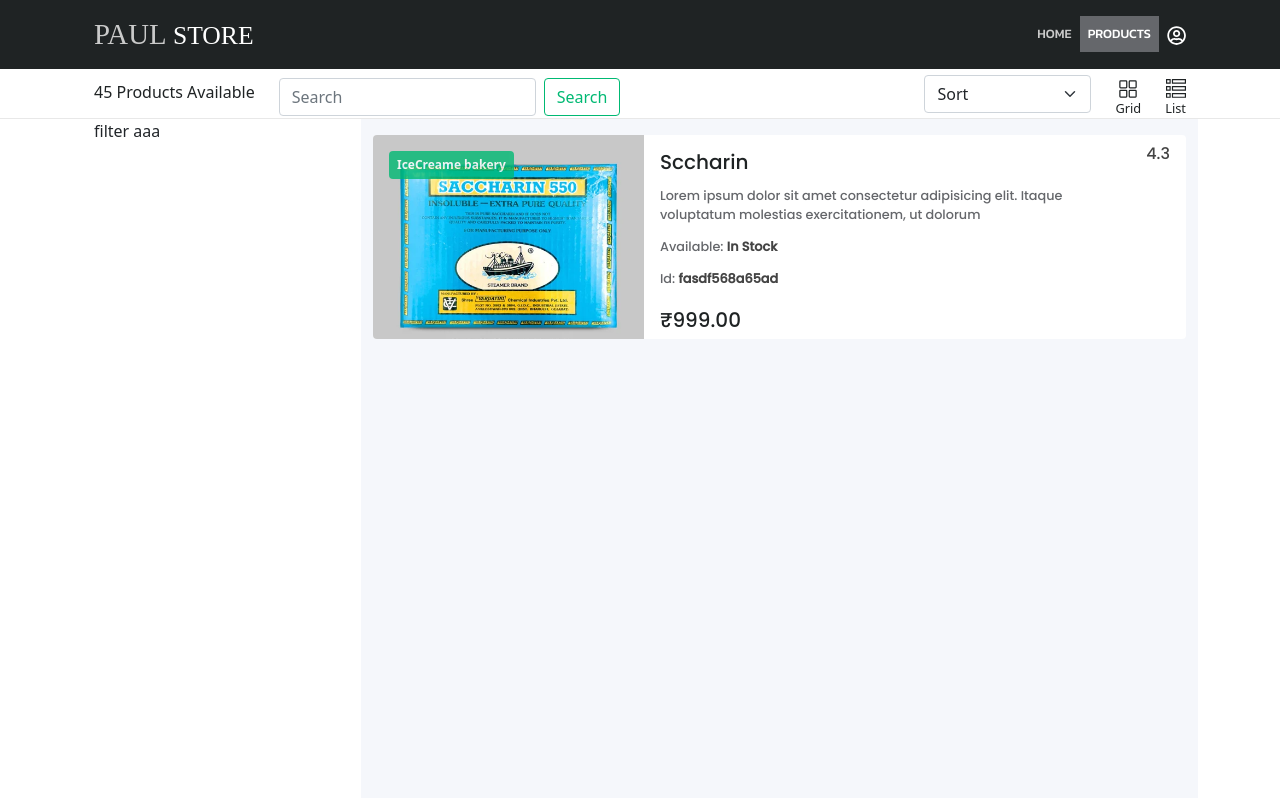
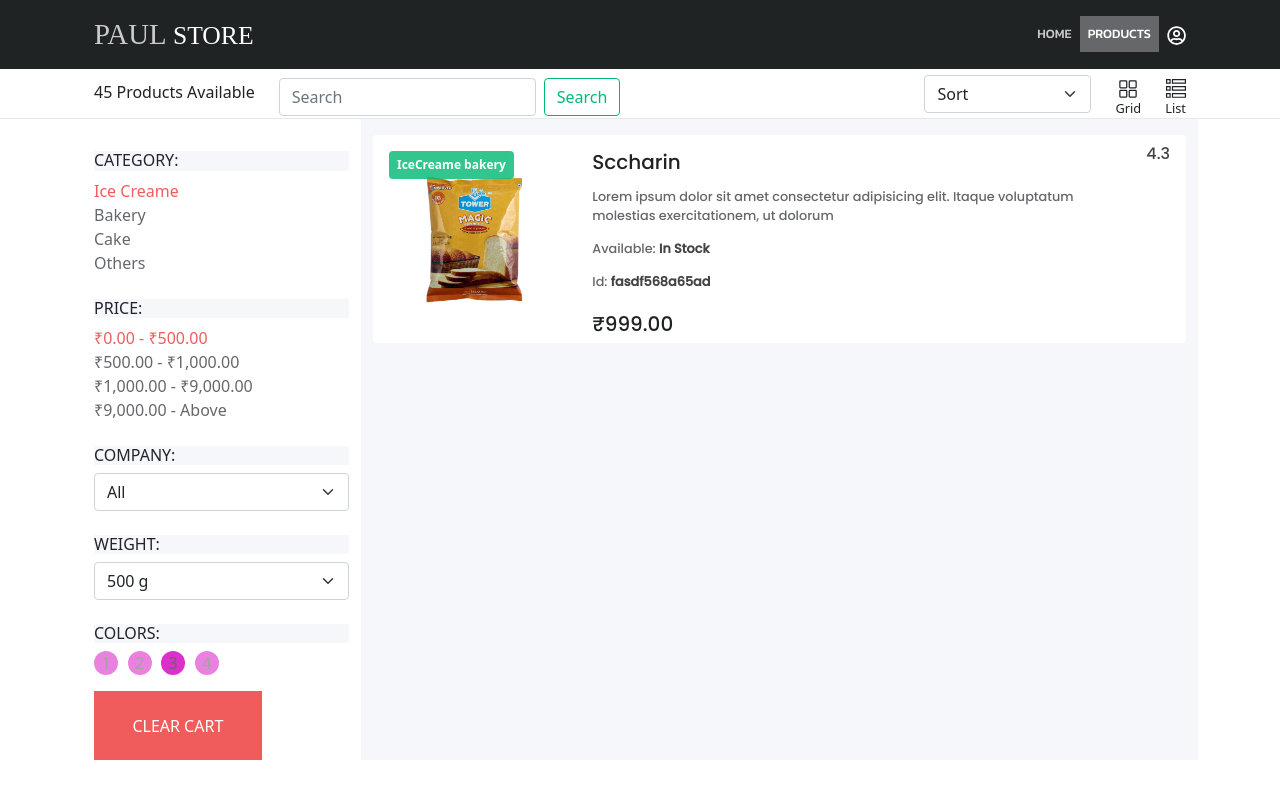
Before and after one commit to SanjayPaul4u/Paul_Store_E_Com_Project_3, a React (Vite) app in the folder client/: page /products in a window 1280 px wide. Shown: the top 798 px of the page. Built offline with nearby package versions, Linux system fonts and the light colour scheme; some icons are missing; a web font is replaced by a local one.

Commit message:
(9)FRONTEND: Product Page 'List View' Component Done

```diff
--- a/client/src/components/products/FilterRow.jsx
+++ b/client/src/components/products/FilterRow.jsx
@@ -1,15 +1,169 @@
-import React from 'react'
-import styled from 'styled-components'
+import React from "react";
+import styled from "styled-components";
+import PriceFormat from "../../helper/PriceFormat";
+import { Button } from "../../styles/Button";
+
 
 const FilterRow = () => {
   return (
     <Wrapper className="filter-row-1 col-10 col-md-3 col-xl-3">
-        filter aaa
+      {/* CATEGORY FILTER */}
+      <div className="category-filter">
+        <h6>CATEGORY:</h6>
+        <div>
+          <button className="btn-category-item active">Ice Creame</button>
+          <button className="btn-category-item">Bakery</button>
+          <button className="btn-category-item">Cake</button>
+          <button className="btn-category-item">Others</button>
+        </div>
+      </div>
+
+      {/* PRICE FILTER */}
+      <div className="price-filter mt-4">
+        <h6>PRICE:</h6>
+        <div>
+          <button className="btn-price-item active">
+            <PriceFormat price={0}/> - <PriceFormat price={500*100}/>
+          </button>
+          <button className="btn-price-item">
+            <PriceFormat price={500*100}/> - <PriceFormat price={1000*100}/>
+          </button>
+          <button className="btn-price-item">
+            <PriceFormat price={1000*100}/> - <PriceFormat price={9000*100}/>
+          </button>
+          <button className="btn-price-item">
+            <PriceFormat price={9000*100}/> - Above
+          </button>
+        </div>
+      </div>
+
+      {/* COMPANY FILTER */}
+      <div className="company-filter mt-4">
+        <h6>COMPANY:</h6>
+        <div>
+          <select className="form-select" aria-label="Default select example">
+              <option value="">All</option>
+              <option value="">Alpana</option>
+              <option value="">Tropolight</option>
+              <option value="">Crust and Cumb</option>
+              <option value="">Ship Brand</option>
+          </select>
+        </div>
+      </div>
+
+      {/* WEIGHT FILTER */}
+      <div className="weight-filter mt-4">
+        <h6>WEIGHT:</h6>
+        <div>
+          <select className="form-select" aria-label="Default select example">
+              <option value="">500 g</option>
+              <option value="">1 kg</option>
+              <option value="">2.5 kg</option>
+              <option value="">10 kg</option>
+          </select>
+        </div>
+      </div>
+
+      {/* WEIGHT FILTER */}
+      <div className="color-filter mt-4">
+        <h6>COLORS:</h6>
+        <div>
+          <button className="btn-color-item">1</button>
+          <button className="btn-color-item">2</button>
+          <button className="btn-color-item active">3</button>
+          <button className="btn-color-item">4</button>
+        </div>
+      </div>
+
+      <Button>
+        Clear Cart
+      </Button>
     </Wrapper>
-  )
-}
+  );
+};
 const Wrapper = styled.div`
-  /* background-color: ${({theme})=> theme.colors.mainBg}; */
-  height: 100vh;
-`
-export default FilterRow
+  padding-top: 2rem;
+  .category-filter {
+    h6 {
+      background-color: ${({theme})=>theme.colors.mainBg};
+    }
+    div {
+      display: flex;
+      justify-content: start;
+      flex-direction: column;
+
+      .btn-category-item {
+        background-color: #fff;
+        text-align: start;
+        border: none;
+        outline: none;
+        color: ${({ theme }) => theme.colors.lowBlack};
+        font-weight: 500;
+      }
+      .active {
+        color: ${({ theme }) => theme.colors.red};
+        font-weight: 500;
+      }
+    }
+  }
+  .price-filter {
+    h6 {
+      background-color: ${({theme})=>theme.colors.mainBg};
+    }
+    div {
+      display: flex;
+      justify-content: start;
+      flex-direction: column;
+
+      .btn-price-item {
+        background-color: #fff;
+        text-align: start;
+        border: none;
+        outline: none;
+        color: ${({ theme }) => theme.colors.lowBlack};
+        font-weight: 500;
+      }
+      .active {
+        color: ${({ theme }) => theme.colors.red};
+        font-weight: 500;
+      }
+    }
+  }
+
+  .company-filter {
+    h6 {
+      background-color: ${({theme})=>theme.colors.mainBg};
+    }
+  }
+  .weight-filter {
+    h6 {
+      background-color: ${({theme})=>theme.colors.mainBg};
+    }
+  }
+
+  .color-filter {
+    h6 {
+      background-color: ${({theme})=>theme.colors.mainBg};
+    }
+    div {
+
+      .btn-color-item {
+        background-color: #dd2fc9;
+        margin-right: 0.6rem;
+        height: 1.5rem;
+        width: 1.5rem;
+        border-radius: 50%;
+        border: none;
+        outline: none;
+        color: ${({ theme }) => theme.colors.lowBlack};
+        font-weight: 500;
+        opacity: 0.6;
+      }
+      .active {
+        opacity: 1;
+        font-weight: 500;
+      }
+    }
+  }
+`;
+export default FilterRow;
--- a/client/src/components/products/ListView.jsx
+++ b/client/src/components/products/ListView.jsx
@@ -1,5 +1,5 @@
 import React from 'react'
-import Img1 from '/img2.png'
+import Img1 from '/img1.png'
 import styled from 'styled-components'
 import { NavLink } from 'react-router-dom'
 import PriceFormat from '../../helper/PriceFormat'
@@ -22,10 +22,10 @@
           {/* badge end*/}
 
           <div className="row g-0">
-            <div className="col-md-4">
+            <div className="col-md-3">
               <img src={Img1} className="img-fluid rounded-start" alt="list-product-img-err"/>
             </div>
-            <div className="col-md-8">
+            <div className="col-md-9">
               <div className="card-body">
                       <div>
                           <h5>Sccharin</h5>
--- a/client/src/components/products/OurProduct.jsx
+++ b/client/src/components/products/OurProduct.jsx
@@ -1,5 +1,5 @@
 import React from 'react'
-import Img1 from '/img2.png'
+import Img1 from '/img4.png'
 import { FaStar } from "react-icons/fa6";
 import PriceFormat from '../../helper/PriceFormat'
 import { NavLink } from 'react-router-dom';
--- a/client/src/styles/Button.jsx
+++ b/client/src/styles/Button.jsx
@@ -1,6 +1,31 @@
 import styled from "styled-components";
 
 export const Button = styled.button`
-    background-color: #6a6a6a;
-    color: red;
-`
+    margin-top: 1rem;
+  text-decoration: none;
+  max-width: auto;
+  background-color: ${({ theme }) => theme.colors.red};
+  color: #fff;
+  padding: 1.4rem 2.4rem;
+  border: none;
+  text-transform: uppercase;
+  text-align: center;
+  cursor: pointer;
+  transition: all 0.3s ease;
+  -webkit-transition: all 0.3s ease 0s;
+  -moz-transition: all 0.3s ease 0s;
+  -o-transition: all 0.3s ease 0s;
+
+  &:hover,
+  &:active {
+    box-shadow: 0 2rem 2rem 0 rgb(132 144 255 / 30%);
+    box-shadow: ${({ theme }) => theme.colors.red};
+    transform: scale(0.96);
+  }
+
+  a {
+    text-decoration: none;
+    color: rgb(255 255 255);
+    font-size: 1.8rem;
+  }
+`;
```
Also changed, not shown: 1 other file (tests, documents, lock files or other folders).
